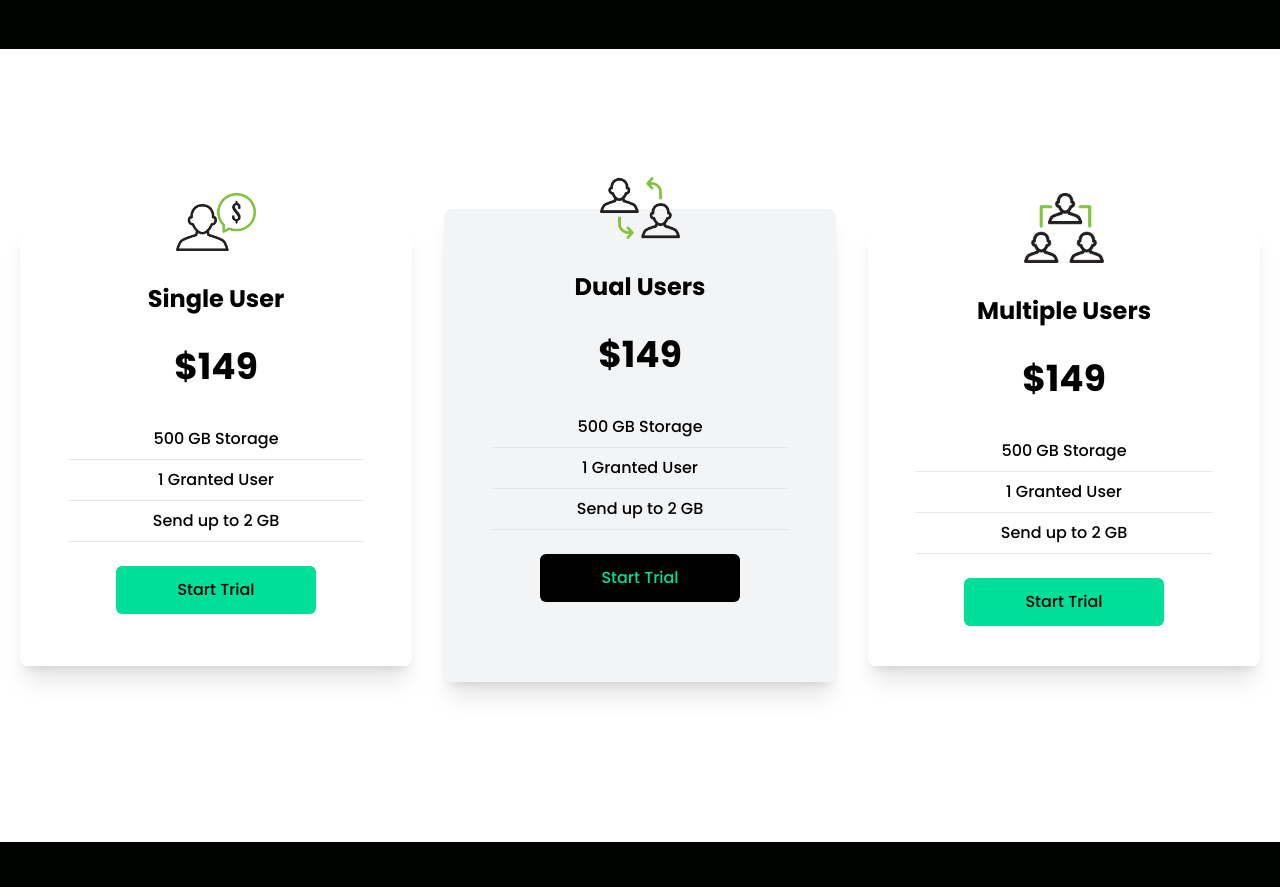
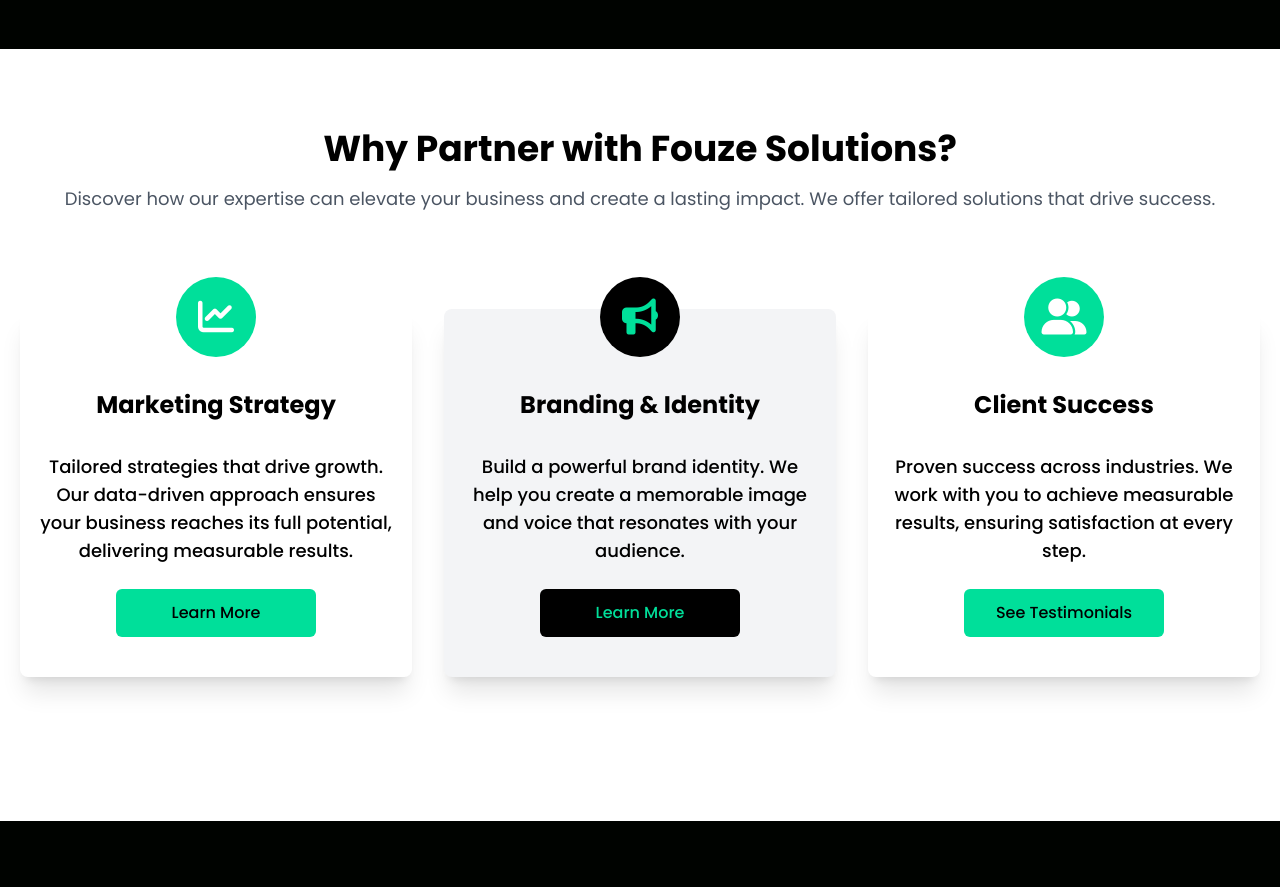
Before and after one commit to mmdanish/Fouze-Solutions, a React (Create React App) app: page / in a window 1280 px wide. Shown: the part 1880-2767 px from the top of the page. Built offline with nearby package versions, Linux system fonts and the light colour scheme.

Commit message:
added about page and router

```diff
--- a/package.json
+++ b/package.json
@@ -3,12 +3,14 @@
   "version": "0.1.0",
   "private": true,
   "dependencies": {
+    "@fortawesome/fontawesome-free": "^6.6.0",
     "@testing-library/jest-dom": "^5.17.0",
     "@testing-library/react": "^13.4.0",
     "@testing-library/user-event": "^13.5.0",
     "react": "^18.3.1",
     "react-dom": "^18.3.1",
     "react-icons": "^5.3.0",
+    "react-router-dom": "^6.26.2",
     "react-scripts": "5.0.1",
     "react-typed": "^2.0.12",
     "styled-component": "^2.8.0",
--- a/src/App.js
+++ b/src/App.js
@@ -1,21 +1,18 @@
-import Analytics from "./components/Analytics";
-import Cards from "./components/Cards";
-import Explore from "./components/Explore";
-import Footer from "./components/Footer";
-import Hero from "./components/Hero";
+import { BrowserRouter as Router, Routes, Route } from "react-router-dom";
 import Navbar from "./components/Navbar";
+import Home from "./pages/Home";
+import About from "./pages/About";
 
 
 function App() {
   return (
-    <div>
+    <Router>
       <Navbar />
-      <Hero />
-      <Analytics />
-      <Explore />
-      <Cards />
-      <Footer />
-    </div>
+      <Routes>
+        <Route path="/" element={<Home />} />
+        <Route path="/about" element={<About />} />
+      </Routes>
+    </Router>
   );
 }
 
--- a/src/components/Analytics.jsx
+++ b/src/components/Analytics.jsx
@@ -3,7 +3,7 @@
 
 const Analytics = () => {
   return (
-    <div className="w-full bg-white py-16 px-4">
+    <div id="analytics" className="w-full bg-white py-16 px-4">
       <div className="max-w-[1240px] mx-auto grid md:grid-cols-2">
         <img className="w-[500px] mx-auto my-4" src={Laptop} alt="/" />
         <div className="flex flex-col justify-center">
@@ -22,7 +22,7 @@
             business, our consultancy services are focused on maximizing
             efficiency and driving revenue growth.
           </p>
-          <button className="bg-black text-[#00df9a] w-[200px] rounded-md font-medium my-6 mx-auto md:mx-0 py-3">
+          <button className="bg-black text-[#00df9a] w-[200px] rounded-md font-medium my-6 mx-auto md:mx-0 py-3 hover:scale-105 duration-300">
             Get Started
           </button>
         </div>
--- a/src/components/Cards.jsx
+++ b/src/components/Cards.jsx
@@ -1,48 +1,71 @@
-import React from 'react'
-import Single from '../assets/single.png'
-import Double from '../assets/double.png'
-import Triple from '../assets/triple.png'
+import React from "react";
 
 const Cards = () => {
   return (
-    <div className='w-full py-[10rem] px-4 bg-white'>
-      <div className='max-w-[1240px] mx-auto grid md:grid-cols-3 gap-8'>
-        <div className='w-full shadow-xl flex flex-col p-4 my-4 rounded-lg hover:scale-105 duration-300'>
-            <img className='w-20 mx-auto mt-[-3rem] bg-white' src={Single} alt="/" />
-            <h2 className='text-2xl font-bold text-center py-8'>Single User</h2>
-            <p className='text-center text-4xl font-bold'>$149</p>
-            <div className='text-center font-medium'>
-                <p className='py-2 border-b mx-8 mt-8'>500 GB Storage</p>
-                <p className='py-2 border-b mx-8'>1 Granted User</p>
-                <p className='py-2 border-b mx-8'>Send up to 2 GB</p>
-            </div>
-            <button className='bg-[#00df9a] w-[200px] rounded-md font-medium my-6 mx-auto px-6 py-3'>Start Trial</button>
+    <div className="w-full py-[5rem] px-4 bg-white">
+      {/* Heading */}
+      <div className="max-w-[1240px] mx-auto text-center mb-8">
+        <h1 className="text-4xl text-center font-bold">
+          Why Partner with Fouze Solutions?
+        </h1>
+        <p className="text-lg text-gray-600 mt-4">
+          Discover how our expertise can elevate your business and create a
+          lasting impact. We offer tailored solutions that drive success.
+        </p>
+      </div>
+      {/* Cards Section */}
+      <div className="max-w-[1240px] mx-auto grid md:grid-cols-3 py-[3rem] gap-8">
+        <div className="w-full shadow-xl flex flex-col p-4 my-4 rounded-lg hover:scale-105 duration-300">
+          <div className="w-20 h-20 mx-auto mt-[-3rem] bg-[#00df9a] rounded-full flex items-center justify-center">
+            <i className="fas fa-chart-line text-white text-4xl"></i>
+          </div>
+          <h2 className="text-2xl font-bold text-center py-8">
+            Marketing Strategy
+          </h2>
+          <p className="text-center text-lg font-medium">
+            Tailored strategies that drive growth. Our data-driven approach
+            ensures your business reaches its full potential, delivering
+            measurable results.
+          </p>
+          <button className="bg-[#00df9a] w-[200px] rounded-md font-medium my-6 mx-auto px-6 py-3">
+            Learn More
+          </button>
         </div>
-        <div className='w-full shadow-xl bg-gray-100 flex flex-col p-4 md:my-0 my-8 rounded-lg hover:scale-105 duration-300'>
-            <img className='w-20 mx-auto mt-[-3rem] bg-transparent' src={Double} alt="/" />
-            <h2 className='text-2xl font-bold text-center py-8'>Dual Users</h2>
-            <p className='text-center text-4xl font-bold'>$149</p>
-            <div className='text-center font-medium'>
-                <p className='py-2 border-b mx-8 mt-8'>500 GB Storage</p>
-                <p className='py-2 border-b mx-8'>1 Granted User</p>
-                <p className='py-2 border-b mx-8'>Send up to 2 GB</p>
-            </div>
-            <button className='bg-black text-[#00df9a] w-[200px] rounded-md font-medium my-6 mx-auto px-6 py-3'>Start Trial</button>
+
+        <div className="w-full shadow-xl flex flex-col p-4 my-4 bg-gray-100 rounded-lg hover:scale-105 duration-300">
+          <div className="w-20 h-20 mx-auto mt-[-3rem] bg-black rounded-full flex items-center justify-center">
+            <i className="fas fa-bullhorn text-[#00df9a] text-4xl"></i>
+          </div>
+          <h2 className="text-2xl font-bold text-center py-8">
+            Branding & Identity
+          </h2>
+          <p className="text-center text-lg font-medium">
+            Build a powerful brand identity. We help you create a memorable
+            image and voice that resonates with your audience.
+          </p>
+          <button className="bg-black text-[#00df9a] w-[200px] rounded-md font-medium my-6 mx-auto px-6 py-3">
+            Learn More
+          </button>
         </div>
-        <div className='w-full shadow-xl flex flex-col p-4 my-4 rounded-lg hover:scale-105 duration-300'>
-            <img className='w-20 mx-auto mt-[-3rem] bg-white' src={Triple} alt="/" />
-            <h2 className='text-2xl font-bold text-center py-8'>Multiple Users</h2>
-            <p className='text-center text-4xl font-bold'>$149</p>
-            <div className='text-center font-medium'>
-                <p className='py-2 border-b mx-8 mt-8'>500 GB Storage</p>
-                <p className='py-2 border-b mx-8'>1 Granted User</p>
-                <p className='py-2 border-b mx-8'>Send up to 2 GB</p>
-            </div>
-            <button className='bg-[#00df9a] w-[200px] rounded-md font-medium my-6 mx-auto px-6 py-3'>Start Trial</button>
+
+        <div className="w-full shadow-xl flex flex-col p-4 my-4 rounded-lg hover:scale-105 duration-300">
+          <div className="w-20 h-20 mx-auto mt-[-3rem] bg-[#00df9a] rounded-full flex items-center justify-center">
+            <i className="fas fa-user-friends text-white text-4xl"></i>
+          </div>
+          <h2 className="text-2xl font-bold text-center py-8">
+            Client Success
+          </h2>
+          <p className="text-center text-lg font-medium">
+            Proven success across industries. We work with you to achieve
+            measurable results, ensuring satisfaction at every step.
+          </p>
+          <button className="bg-[#00df9a] w-[200px] rounded-md font-medium my-6 mx-auto px-6 py-3">
+            See Testimonials
+          </button>
         </div>
       </div>
     </div>
-  )
-}
+  );
+};
 
-export default Cards
+export default Cards;
--- a/src/components/Footer.jsx
+++ b/src/components/Footer.jsx
@@ -10,8 +10,12 @@
   return (
     <div className="max-w-[1240px] mx-auto py-16 px-4 grid lg:grid-cols-3 gap-8 text-gray-300">
       <div>
-            <h1 className="w-full text-3xl font-bold text-[#00df9a]">REACT.</h1>
-            <p className="py-4">Lorem, ipsum dolor sit amet consectetur adipisicing elit. Id odit ullam iste repellat consequatur libero reiciendis, blanditiis accusantium.</p>
+        <h1 className="w-full text-3xl font-bold text-[#00df9a]">
+          Fouze Solutions
+        </h1>
+        <p className="py-4">
+          Empowering business with strategic marketing and innovative solutions
+        </p>
         <div className="flex justify-between md:w-[75%] my-6">
           <FaFacebookSquare size={30} />
           <FaInstagram size={30} />
@@ -21,18 +25,18 @@
       </div>
       <div className="lg:col-span-2 flex justify-between mt-6">
         <div>
-                <h6 className="font-medium text-gray-400">Solutions</h6>
+          <h6 className="font-medium text-gray-400">Our Services</h6>
           <ul>
-                    <li className="py-2 text-sm">Analytics</li>
-                    <li className="py-2 text-sm">Marketing</li>
-                    <li className="py-2 text-sm">Commerce</li>
-                    <li className="py-2 text-sm">Insights</li>
+            <li className="py-2 text-sm">Marketing Strategy</li>
+            <li className="py-2 text-sm">Brand Development</li>
+            <li className="py-2 text-sm">Consulting</li>
+            <li className="py-2 text-sm">Digital Solutions</li>
           </ul>
         </div>
         <div>
-                <h6 className="font-medium text-gray-400">Support</h6>
+          <h6 className="font-medium text-gray-400">Resources</h6>
           <ul>
-                    <li className="py-2 text-sm">Pricing</li>
+            <li className="py-2 text-sm">Testimonials</li>
             <li className="py-2 text-sm">Documentation</li>
             <li className="py-2 text-sm">Guides</li>
           </ul>
@@ -40,18 +44,18 @@
         <div>
           <h6 className="font-medium text-gray-400">Company</h6>
           <ul>
-                    <li className="py-2 text-sm">About</li>
-                    <li className="py-2 text-sm">Blog</li>
-                    <li className="py-2 text-sm">Jobs</li>
+            <li className="py-2 text-sm">About Us</li>
             <li className="py-2 text-sm">Careers</li>
+            <li className="py-2 text-sm">Contact</li>
+            <li className="py-2 text-sm">Privacy Policy</li>
           </ul>
         </div>
         <div>
           <h6 className="font-medium text-gray-400">Legal</h6>
           <ul>
-                    <li className="py-2 text-sm">Claim</li>
-                    <li className="py-2 text-sm">Policy</li>
-                    <li className="py-2 text-sm">Terms</li>
+            <li className="py-2 text-sm">Terms of Service</li>
+            <li className="py-2 text-sm">Cookie Policy</li>
+            <li className="py-2 text-sm">Disclaimer</li>
           </ul>
         </div>
       </div>
--- a/src/components/Navbar.jsx
+++ b/src/components/Navbar.jsx
@@ -1,5 +1,6 @@
 import React, { useState } from "react";
 import { AiOutlineClose, AiOutlineMenu } from "react-icons/ai";
+import { Link } from "react-router-dom";
 
 const Navbar = () => {
   const [nav, setNav] = useState(false);
@@ -7,16 +8,27 @@
   const handleNav = () => {
     setNav(!nav);
   };
+
   return (
     <div className="flex justify-between items-center h-24 max-w-[1240px] mx-auto px-4 text-white">
-      <h1 className="w-full text-3xl font-bold text-[#00df9a]">Fouze Solutions</h1>
+      <h1 className="w-full text-3xl font-bold text-[#00df9a]">
+        Fouze Solutions
+      </h1>
       <ul className="hidden md:flex cursor-pointer">
-        <li className="p-4 hover:underline">Home</li>
-        <li className="p-4 hover:underline">Company</li>
-        <li className="p-4 hover:underline">About</li>
-        <li className="p-4 hover:underline">Contact</li>
+        <li className="p-4 hover:underline">
+          <Link to="/">Home</Link>
+        </li>
+        <li className="p-4 hover:underline">
+          <Link to="/about">About</Link>
+        </li>
+        <li className="p-4 hover:underline">
+          <Link to="/contact">Contact</Link>
+        </li>
+        <li className="p-4 hover:underline">
+          <Link to="/testimonials">Testimonials</Link>
+        </li>
       </ul>
-      <div onClick={handleNav} className="block md:hidden">
+      <div onClick={handleNav} className="block md:hidden cursor-pointer">
         {nav ? <AiOutlineClose size={20} /> : <AiOutlineMenu size={20} />}
       </div>
       <ul
@@ -26,11 +38,21 @@
             : "fixed left-0 top-0 w-[60%] h-full border-r border-r-gray-900 bg-[#000300] transform -translate-x-full ease-in-out duration-500"
         }
       >
-        <h1 className="w-full text-3xl font-bold text-[#00df9a] m-4">Fouze Solutions</h1>
-        <li className="p-4 border-b border-gray-600">Home</li>
-        <li className="p-4 border-b border-gray-600">Resources</li>
-        <li className="p-4 border-b border-gray-600">About</li>
-        <li className="p-4 border-b border-gray-600">Contact</li>
+        <h1 className="w-full text-3xl font-bold text-[#00df9a] m-4">
+          Fouze Solutions
+        </h1>
+        <li className="p-4 border-b border-gray-600">
+          <Link to="/" onClick={handleNav}>Home</Link>
+        </li>
+        <li className="p-4 border-b border-gray-600">
+        <Link to="/about" onClick={handleNav}>About</Link>
+        </li>
+        <li className="p-4 border-b border-gray-600">
+        <Link to="/contact" onClick={handleNav}>Contact</Link>
+        </li>
+        <li className="p-4 border-b border-gray-600">
+        <Link to="/testimonials" onClick={handleNav}>Testimonials</Link>
+        </li>
         <li className="p-4">Contact</li>
       </ul>
     </div>
--- /dev/null
+++ b/src/pages/About.jsx
@@ -0,0 +1,125 @@
+import React from "react";
+
+const About = () => {
+  return (
+    <div className="w-full bg-white text-black py-16 px-4">
+      {/* Hero Section */}
+      <div className="max-w-[1240px] mx-auto text-center py-16">
+        <h1 className="text-4xl font-bold text-[#00df9a]">
+          About Fouze Solutions
+        </h1>
+        <p className="mt-4 text-xl">
+          Your partner in growth with data-driven marketing and business
+          consultancy solutions.
+        </p>
+      </div>
+
+      {/* Company Overview Section */}
+      <div className="max-w-[1240px] mx-auto grid md:grid-cols-2 gap-8 py-8">
+        <img
+          className="w-full h-full object-cover"
+          src="https://via.placeholder.com/600x400"
+          alt="Fouze Solutions Office"
+        />
+        <div className="flex flex-col justify-center">
+          <h2 className="text-3xl font-bold">Who We Are</h2>
+          <p className="mt-4 text-gray-700">
+            Fouze Solutions is a cutting-edge marketing and consultancy company,
+            specializing in data-driven strategies to help businesses achieve
+            sustainable growth. With a focus on digital marketing, business
+            operations, and growth consultancy, we empower companies to unlock
+            new opportunities and maximize efficiency.
+          </p>
+        </div>
+      </div>
+
+      {/* Vision and Mission Section */}
+      <div className="bg-gray-100 py-12">
+        <div className="max-w-[1240px] mx-auto text-center">
+          <h2 className="text-3xl font-bold text-[#00df9a]">
+            Our Vision & Mission
+          </h2>
+          <p className="mt-4 text-xl text-gray-700">
+            At Fouze Solutions, our mission is to revolutionize businesses by
+            providing tailored marketing strategies and operational consultancy.
+            We aim to be the go-to partner for businesses seeking sustainable
+            growth and data-backed solutions.
+          </p>
+        </div>
+      </div>
+
+      {/* Why Choose Us Section */}
+      <div className="max-w-[1240px] mx-auto py-16">
+        <h2 className="text-3xl font-bold text-center text-[#00df9a]">
+          Why Choose Fouze Solutions
+        </h2>
+        <div className="grid md:grid-cols-3 gap-8 mt-8">
+          <div className="bg-gray-100 p-8 rounded-lg shadow-md text-center">
+            <h3 className="text-2xl font-bold">Expertise</h3>
+            <p className="mt-4 text-gray-600">
+              With years of industry experience, our consultants are experts in
+              marketing, business growth, and operations optimization.
+            </p>
+          </div>
+          <div className="bg-gray-100 p-8 rounded-lg shadow-md text-center">
+            <h3 className="text-2xl font-bold">Tailored Solutions</h3>
+            <p className="mt-4 text-gray-600">
+              Every business is unique, and so are our strategies. We deliver
+              custom solutions based on in-depth analysis of your needs.
+            </p>
+          </div>
+          <div className="bg-gray-100 p-8 rounded-lg shadow-md text-center">
+            <h3 className="text-2xl font-bold">Proven Results</h3>
+            <p className="mt-4 text-gray-600">
+              We have helped numerous companies achieve measurable growth and
+              efficiency through our data-driven approach.
+            </p>
+          </div>
+        </div>
+      </div>
+
+      {/* Testimonial Section */}
+      <div className="bg-gray-100 py-12">
+        <div className="max-w-[1240px] mx-auto text-center">
+          <h2 className="text-3xl font-bold text-[#00df9a]">
+            What Our Clients Say
+          </h2>
+          <div className="mt-8 grid md:grid-cols-2 gap-8">
+            <div className="p-4 shadow-lg">
+              <p className="text-lg italic">
+                "Fouze Solutions helped us transform our marketing strategy and
+                achieve 50% growth in just 6 months. Their team is outstanding!"
+              </p>
+              <p className="mt-4 text-gray-700 font-bold">
+                - John Doe, CEO of XYZ Corp
+              </p>
+            </div>
+            <div className="p-4 shadow-lg">
+              <p className="text-lg italic">
+                "Their consultancy services streamlined our operations and
+                boosted efficiency across the board. We highly recommend them."
+              </p>
+              <p className="mt-4 text-gray-700 font-bold">
+                - Jane Smith, COO of ABC Ltd
+              </p>
+            </div>
+          </div>
+        </div>
+      </div>
+
+      {/* Call to Action */}
+      <div className="max-w-[1240px] mx-auto py-16 text-center">
+        <h2 className="text-3xl font-bold">Ready To Grow Your Business?</h2>
+        <p className="mt-4 text-xl text-gray-600">
+          Contact us today to learn more about how we can help your business
+          thrive.
+        </p>
+        <button className="mt-6 bg-[#00df9a] text-black py-3 px-6 rounded-md hover:scale-105 transition-transform">
+          Get in Touch
+        </button>
+      </div>
+    </div>
+  );
+};
+
+export default About;
--- /dev/null
+++ b/src/pages/Home.jsx
@@ -0,0 +1,20 @@
+import React from 'react'
+import Hero from '../components/Hero'
+import Analytics from '../components/Analytics'
+import Explore from '../components/Explore'
+import Cards from '../components/Cards'
+import Footer from '../components/Footer'
+
+const Home = () => {
+  return (
+    <div>
+      <Hero />
+      <Analytics />
+      <Explore />
+      <Cards />
+      <Footer />
+    </div>
+  )
+}
+
+export default Home
```
Also changed, not shown: public/index.html (+8 -1 lines), src/components/Hero.jsx (+10 -1 lines), 1 other file (tests, documents, lock files or other folders). Lines whose indentation alone changed are shown as unchanged.
